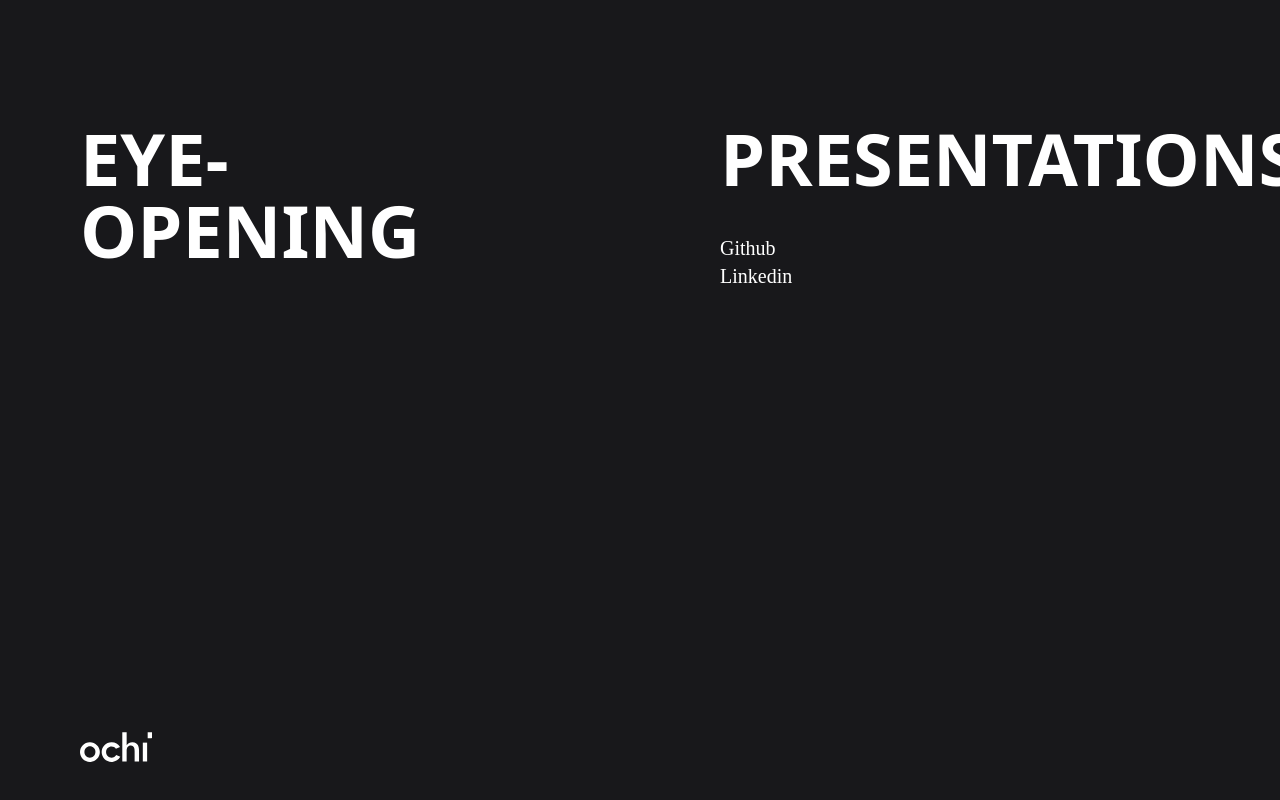
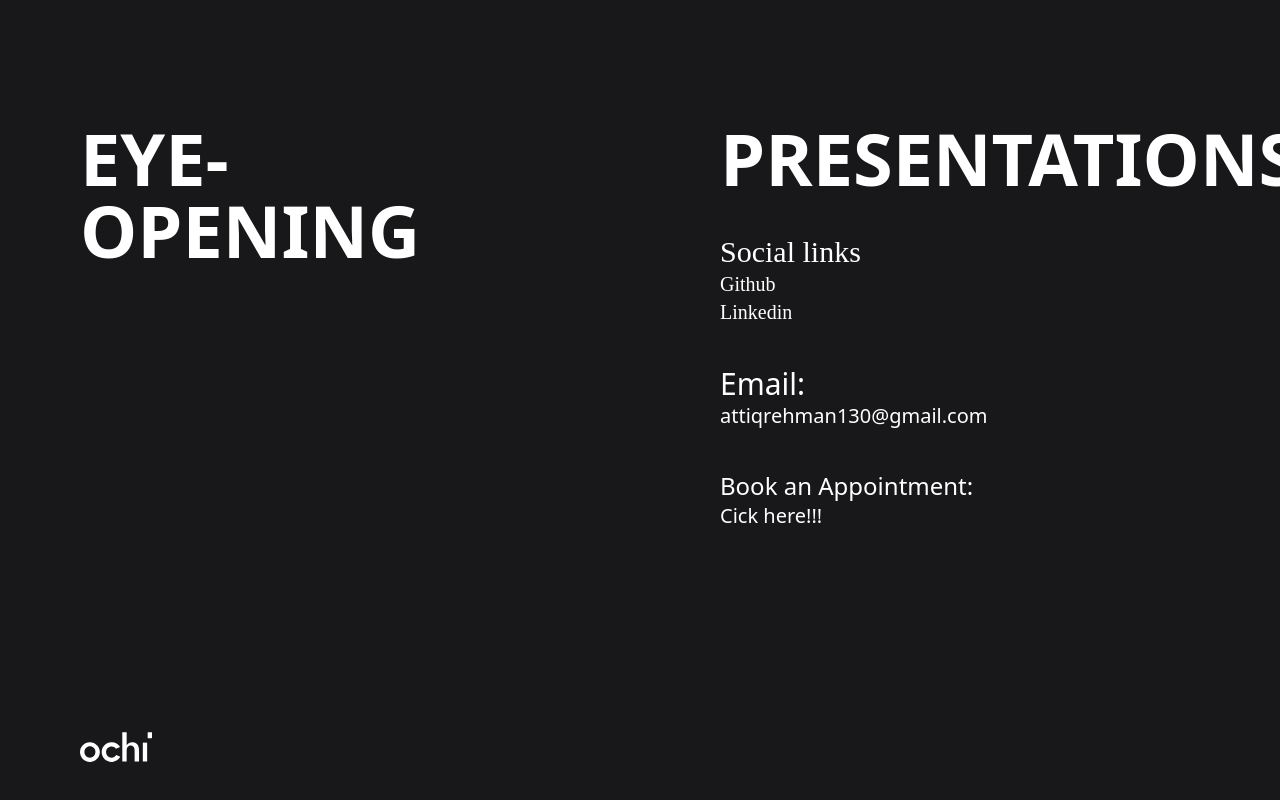
Before and after one commit to attiqrehman-ar/Ochi--react, a React (Vite) app: page / in a window 1280 px wide. Shown: the part 4666-5466 px from the top of the page. Built offline with nearby package versions, Linux system fonts and the light colour scheme.

Commit message:
add book an appointment link and style headings on the footert

```diff
--- a/src/components/Footer.jsx
+++ b/src/components/Footer.jsx
@@ -19,9 +19,18 @@ function Footer() {
       <div className='w-1/2 p-20 font-["FounderGrotesk"] '>
       <h1 className='text-7xl uppercase font-semibold'>PRESENTATIONS</h1>
       <div className=' dets font-[NueueMontreal] mt-10'>
+        <span className='block text-3xl'> Social links</span>
         <a className="block text-xl font-light" href="https://github.com/attiqrehman-ar">Github</a>
         {/* <a className="block text-xl font-light" href="#">Instagram </a> */}
         <a className="block text-xl font-light" href="https://www.linkedin.com/in/attiq-rehman-/">Linkedin</a>
+      </div>
+      <div className='email text-xl font-light mt-10'>
+      <span className='block text-3xl'>Email:</span>
+      <a className='block' href="mailto:attiqrehman130@gmail.com">attiqrehman130@gmail.com</a>
+      </div>
+      <div className='email text-xl font-light mt-10'>
+      <span className='block text-2xl'>Book an Appointment:</span>
+      <a className='block' href="https://topmate.io/attiq">Cick here!!!</a>
       </div>
       </div>
     </div>
```
